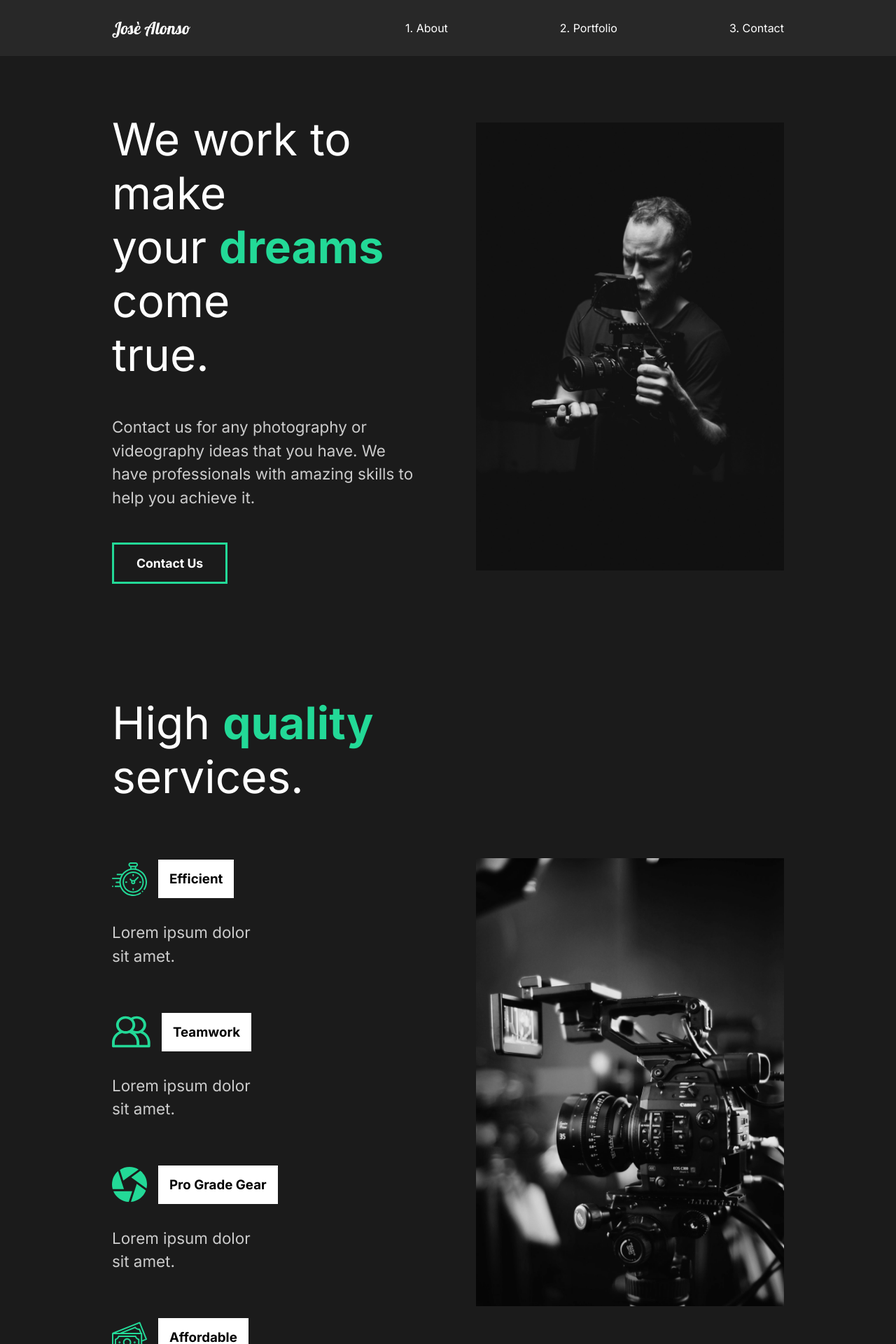
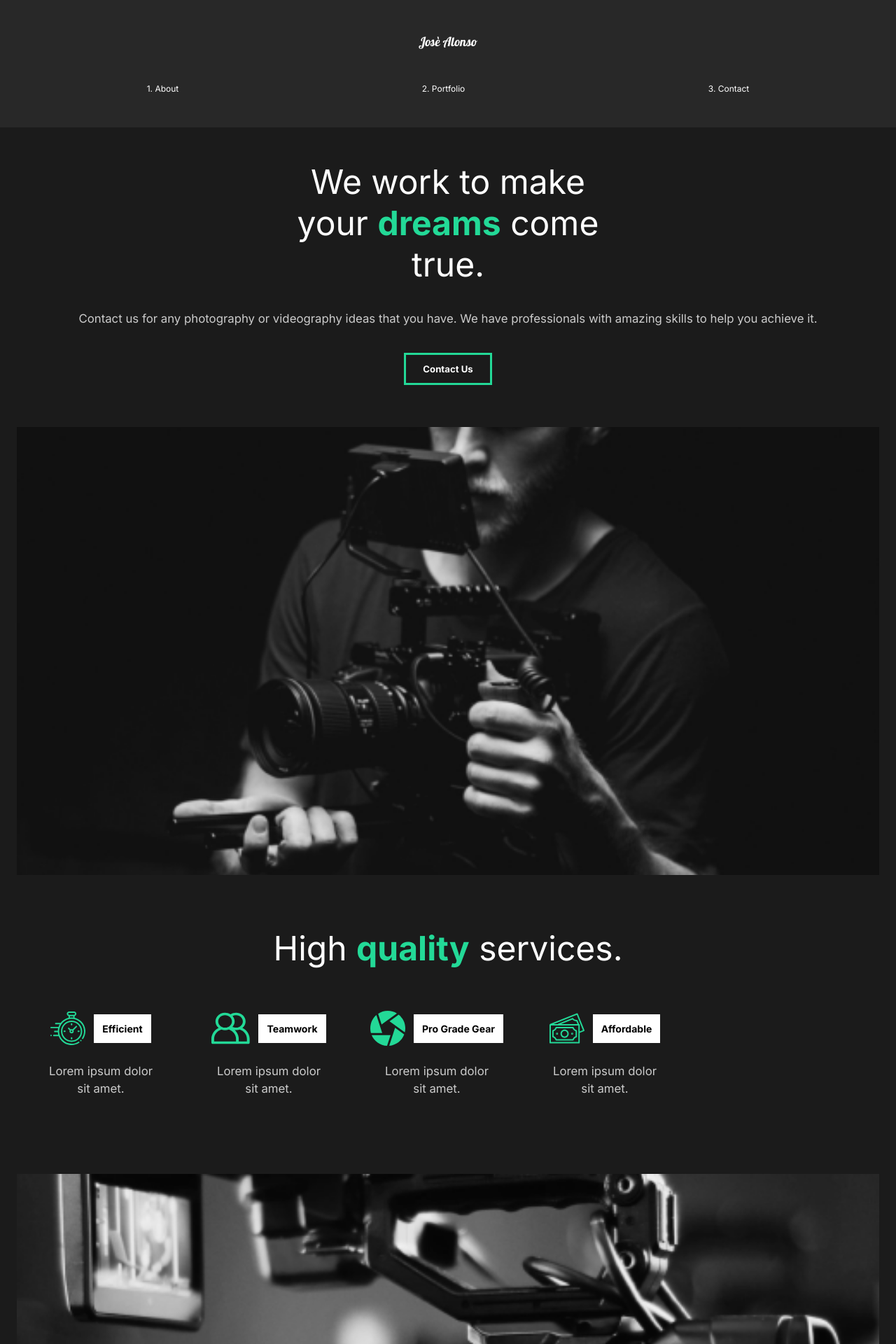
Before and after one commit to Gastonm1/Capture, a React (Create React App) app: page / in a window 1280 px wide. Shown: the top 1920 px of the page at 70% size. Built offline with nearby package versions, Linux system fonts and the light colour scheme.

Commit message:
Mobile Friendly

```diff
--- a/src/components/GlobalStyles.js
+++ b/src/components/GlobalStyles.js
@@ -1,10 +1,16 @@
-import {createGlobalStyle} from 'styled-components';
+import { createGlobalStyle } from "styled-components";
 
 const GlobalStyle = createGlobalStyle`
     *{
         margin:0;
         padding:0;
         box-sizing:border-box;
+    }
+//Mobile Friendly
+    html{
+        @media (max-width: 1700px) {
+            font-size: 75%;
+        }
     }
     body{
         background: #1b1b1b;
@@ -49,5 +55,5 @@
     a{
         font-size: 1.1.rem;
     }
-`
+`;
 export default GlobalStyle;
--- a/src/components/Nav.js
+++ b/src/components/Nav.js
@@ -63,6 +63,24 @@
     color: white;
     text-decoration: none;
   }
+  //Mobile
+  @media (max-width: 1500px) {
+    flex-direction: column;
+    padding: 2rem 1rem;
+    #logo {
+      display: inline-block;
+      margin: 2rem;
+    }
+    ul {
+      padding: 2rem;
+      justify-content: space-around;
+      width: 100%;
+    }
+    li {
+      padding: 0;
+    }
+  }
+
 `;
 
 export default Nav;
--- a/src/components/ServicesSection.js
+++ b/src/components/ServicesSection.js
@@ -81,11 +81,20 @@
     width: 70%;
     padding: 2rem 0rem 4rem 0rem;
   }
+  //Mobile
+  @media (max-width: 1500px) {
+    display: block;
+    padding: 2rem 2rem;
+  }
 `;
 
 const Cards = styled.div`
   display: flex;
   flex-wrap: wrap;
+  //-moz-background-inline-policy
+  @media (max-width: 1300px) {
+            justify: center;
+        }
 `;
 const Card = styled.div`
   flex-basis: 20rem;
@@ -99,6 +108,11 @@
       padding: 1rem;
     }
   }
+  @media (max-width: 1500px) {
+    display: flex;
+    flex-direction: column;
+    align-items: center;
+  }
 `;
 
 export default ServicesSection;
--- a/src/components/useScroll.js
+++ b/src/components/useScroll.js
@@ -3,7 +3,7 @@
 
 export const useScroll = () => {
   const controls = useAnimation();
-  const [element, view] = useInView({ threshold: 0.5 });
+  const [element, view] = useInView({ threshold: 0.3 });
 
   if (view) {
     controls.start("show");
--- a/src/pages/ContactUs.js
+++ b/src/pages/ContactUs.js
@@ -49,11 +49,21 @@
   padding: 5rem 10rem;
   color: #353535;
   min-height: 90vh;
+  //Mobile
+  @media (max-width: 1500px) {
+    padding: 2rem;
+    font-size: 1rem;
+  }
 `;
 
 const Title = styled.div`
   margin-bottom: 4rem;
   color: black;
+  //Mobile
+  @media (max-width: 1500px) {
+    display: none;
+    margin-top: 5rem;
+  }
 `;
 
 const Hide = styled.div`
@@ -72,6 +82,13 @@
   h2 {
     margin: 2rem;
   }
+  //Mobile
+  @media (max-width: 1500px) {
+    h2 {
+      margin: 1rem 0rem;
+      font-size: 2.5rem;
+    }
+  }
 `;
 
 export default ContactUS;
--- a/src/pages/MovieDetail.js
+++ b/src/pages/MovieDetail.js
@@ -5,6 +5,8 @@
 //Framer Motion
 import { motion } from "framer-motion";
 import { pageAnimation } from "../animation";
+//Custom Hooks
+import ScrollTop from "../components/ScrollTop";
 
 const MovieDetail = () => {
   const url = useLocation();
@@ -22,6 +24,7 @@
 
   return (
     <>
+      <ScrollTop />
       {movie && (
         <Details
           exit="exit"
@@ -58,6 +61,12 @@
   min-height: 90vh;
   padding-top: 20vh;
   position: relative;
+  //Mobile
+  @media (max-width: 1500px) {
+    h2 {
+      font-size: 2.75rem;
+    }
+  }
   h2 {
     position: absolute;
     top: 10%;
@@ -66,7 +75,7 @@
   }
   img {
     width: 100%;
-    height: 80vh;
+    height: 70vh;
     object-fit: cover;
   }
 `;
@@ -77,6 +86,11 @@
   margin: 5rem 10rem;
   align-items: center;
   justify-content: space-around;
+  //Mobile
+  @media (max-width: 1500px) {
+    display: block;
+    margin: 2rem 2rem;
+  }
 `;
 
 const AwardStyle = styled.div`
--- a/src/pages/OurWork.js
+++ b/src/pages/OurWork.js
@@ -103,6 +103,10 @@
   min-height: 100vh;
   overflow: hidden;
   padding: 5rem 10rem;
+  //Mobile
+  @media (max-width: 1500px) {
+    padding: 2rem 2rem;
+  }
   h2 {
     padding: 1rem 0rem;
   }
--- a/src/styles.js
+++ b/src/styles.js
@@ -9,6 +9,12 @@
   justify-content: space-between;
   padding: 5rem 10rem;
   color: white;
+  //Mobile
+  @media (max-width: 1350px) {
+            display: block;
+            padding: 2rem 2rem;
+            text-align: center
+        }
 `;
 
 export const Description = styled.div`
@@ -17,6 +23,11 @@
   h2 {
     font-weight: lighter;
   }
+  //Mobile
+  @media (max-width: 1350px) {
+            padding: 0;
+            margin: 2rem 0rem 5rem 0rem
+        }
 `;
 
 export const Image = styled.div`
```
